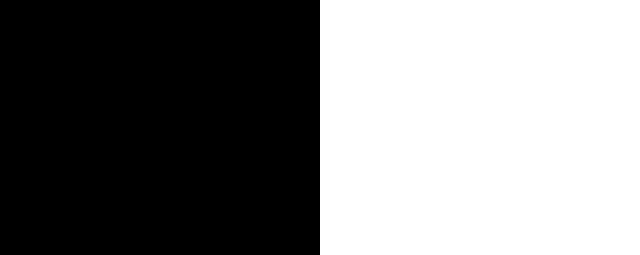
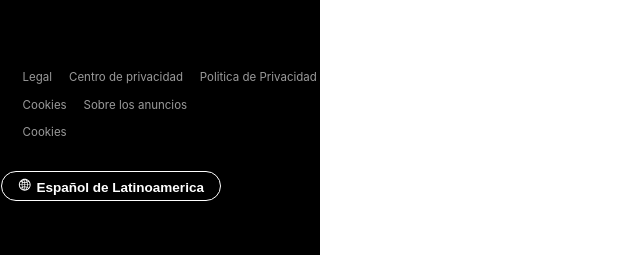
Before and after one commit to ManuelR11/Proyecto_1_SistemasWeb, a React (Create React App) app in the folder proyecto_1/: page / in a window 1280 px wide. Shown: the part 465-720 px from the top of the page, without its empty margins (0-640 px from the left). Built offline with nearby package versions, Linux system fonts and the light colour scheme.

Commit message:
SideBar termianda

```diff
--- a/proyecto_1/src/Components/Sidebar/sidebar.css
+++ b/proyecto_1/src/Components/Sidebar/sidebar.css
@@ -54,3 +54,47 @@
   span {
     margin-left: -1%;
   }
+
+.playlist__links{
+    display: flex;
+    margin-left: 1.8%;
+    margin-top: 81%;
+    font-size: 11.5px;
+}
+
+.playlist__links_1{
+    display: flex;
+    margin-left: 1.8%;
+    margin-top: -1.8%;
+    font-size: 11.5px;
+}
+
+.playlist__links_2{
+    display: flex;
+    margin-left: 1.8%;
+    margin-top: 4%;
+    font-size: 11.5px;
+}
+
+span a {
+    text-decoration: none;
+    color: rgb(154, 154, 154);
+    margin-left: 20px;
+}
+
+.rounded-button {
+    border-radius: 25px;
+    padding: 6px 16px;
+    background-color: black;
+    color: white;
+    border: 0.01px solid white;
+    text-align: left;
+    text-decoration: none;
+    display: inline-block;
+    font-size: 13.5px;
+    margin: 4px 2px;
+    margin-left: -30%;
+    margin-top: 10%;
+    cursor: pointer;
+    font-weight: bold;
+}
--- a/proyecto_1/src/Components/Sidebar/sidebar.js
+++ b/proyecto_1/src/Components/Sidebar/sidebar.js
@@ -1,6 +1,7 @@
 import React from "react";
 import { MdHomeFilled, MdSearch } from "react-icons/md";
 import { IoLibrary } from "react-icons/io5";
+import {AiOutlineGlobal} from "react-icons/ai";
 import './sidebar.css'
 
 
@@ -29,6 +30,24 @@ export default function Sidebar() {
                     </li>
                 </ul>
             </div>
+            <div className="playlist__links">
+                <span><a href="">Legal</a></span>
+                <span><a href="" >Centro de privacidad</a></span>
+                <span><a href="" >Politica de Privacidad</a></span>
+            </div>
+            <br></br>
+            <div className="playlist__links_1">
+                <span><a href="">Cookies</a></span>
+                <span><a href="" >Sobre los anuncios</a></span>
+            </div>
+            <div className="playlist__links_2">
+                <span><a href="">Cookies</a></span>
+            </div>
+
+            <div className="Idioma">
+                <button class="rounded-button"><AiOutlineGlobal style={{ alignContent: "left", marginRight: "5px"}}/>Español de Latinoamerica</button>
+            </div>
+
         </div>
     );
 }
```
Lines whose indentation alone changed are shown as unchanged.
